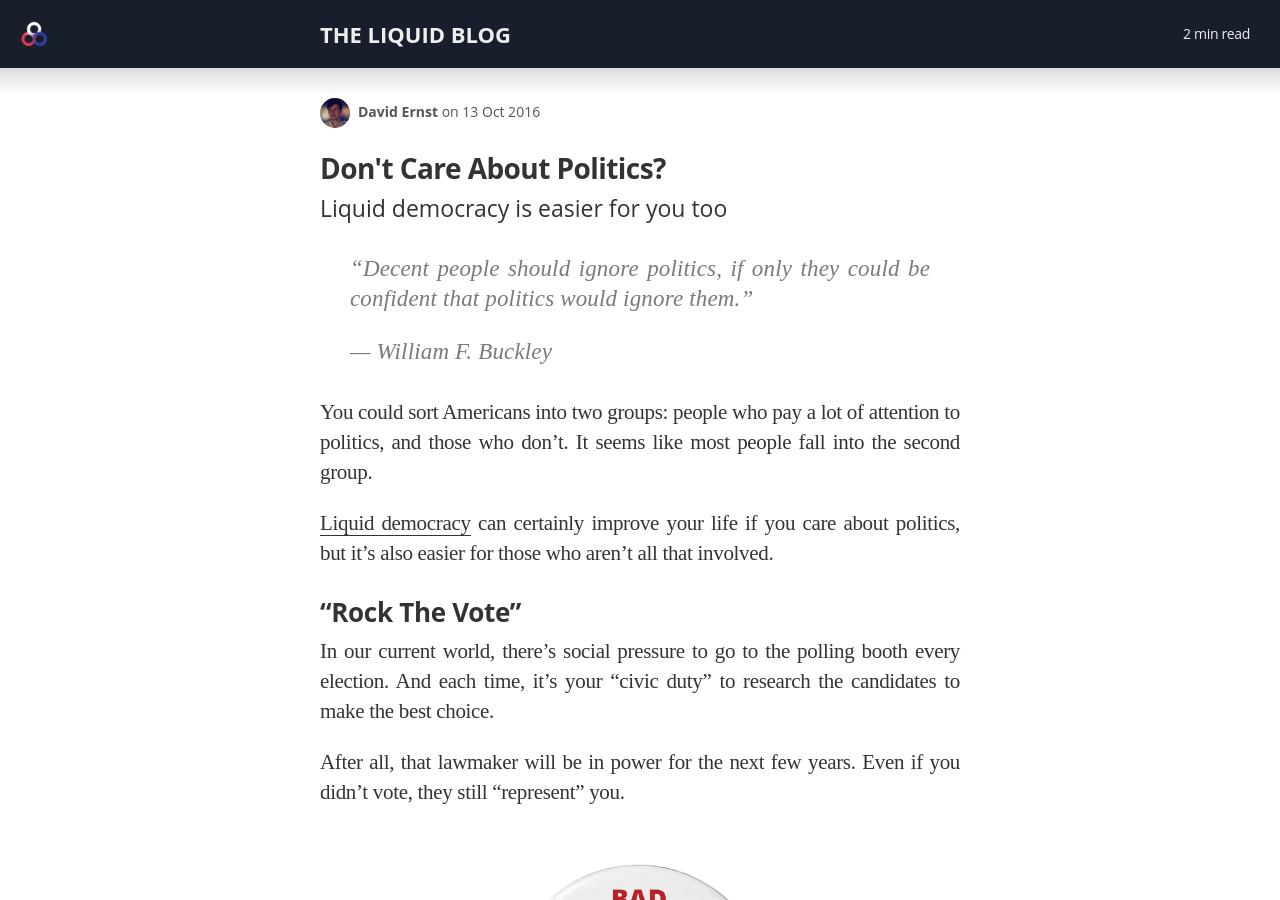
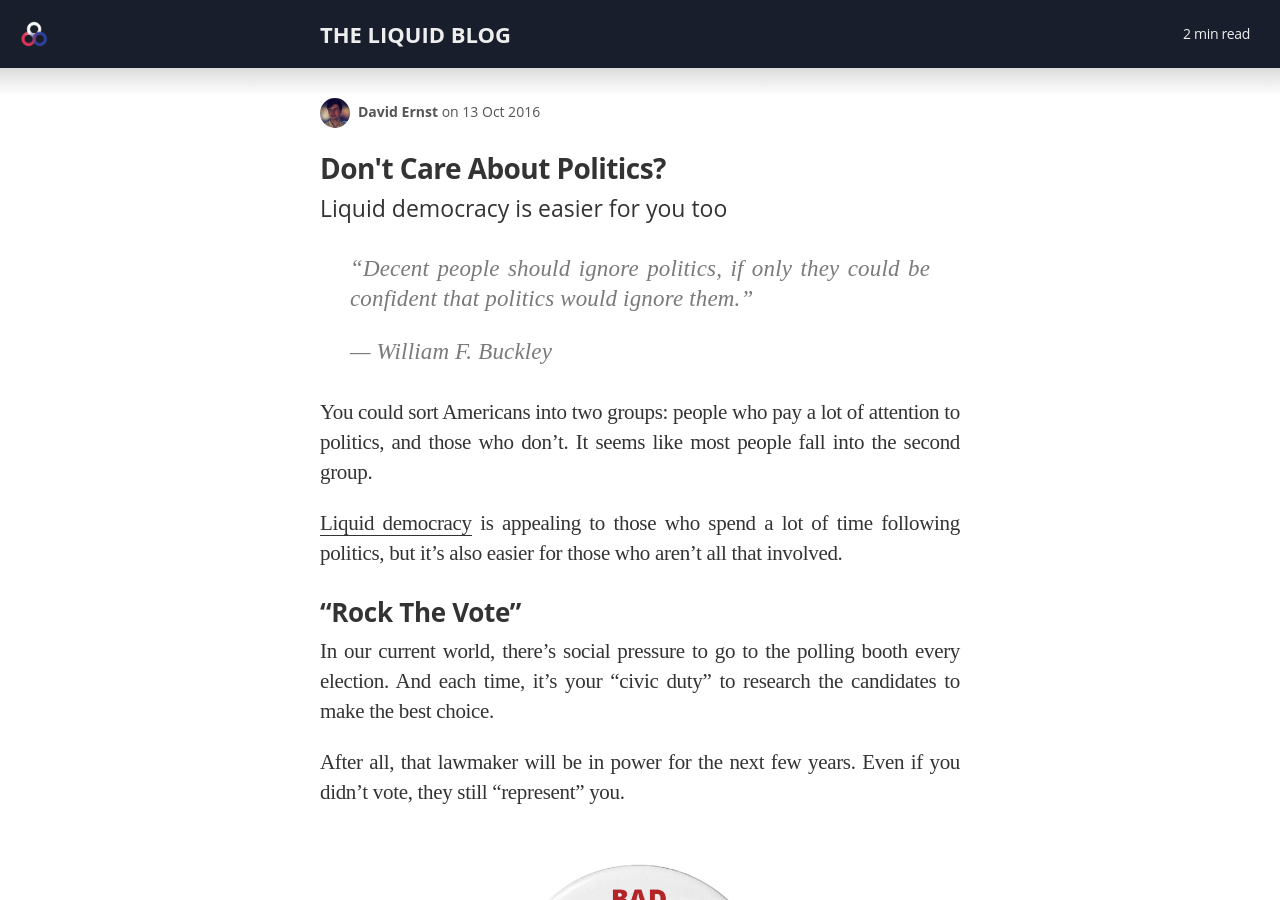
Before and after one commit to voteliquid/blog, a Jekyll site: the page built from _posts/2016-10-13-dont-care-about-politics.md, in a window 1280 px wide and 900 px high. Built offline with Jekyll 4.4.1, drawn with Linux system fonts in a browser that asks for light colours; nearby versions of some CDN libraries; some web fonts are replaced.

Commit message:
Dont Care About Politics: tweak excerpt

```diff
--- a/_posts/2016-10-13-dont-care-about-politics.md
+++ b/_posts/2016-10-13-dont-care-about-politics.md
@@ -4,7 +4,7 @@
 subtitle: "Liquid democracy is easier for you too"
 author: davidernst
 date: 2016-10-13
-excerpt: "Liquid democracy can improve your life if you care about politics, but it's also easier for those who aren't all that involved."
+excerpt: "Liquid democracy is appealing to those who spend a lot of time following politics, but it’s also easier for those who aren’t all that involved."
 ---
 
 > "Decent people should ignore politics, if only they could be confident that politics would ignore them."
@@ -13,7 +13,7 @@
 
 You could sort Americans into two groups: people who pay a lot of attention to politics, and those who don't. It seems like most people fall into the second group.
 
-[Liquid democracy](/2016/09/21/what-is-liquid-democracy/) can certainly improve your life if you care about politics, but it's also easier for those who aren't all that involved.
+[Liquid democracy](/2016/09/21/what-is-liquid-democracy/) is appealing to those who spend a lot of time following politics, but it's also easier for those who aren't all that involved.
 
 ### "Rock The Vote"
 
```
